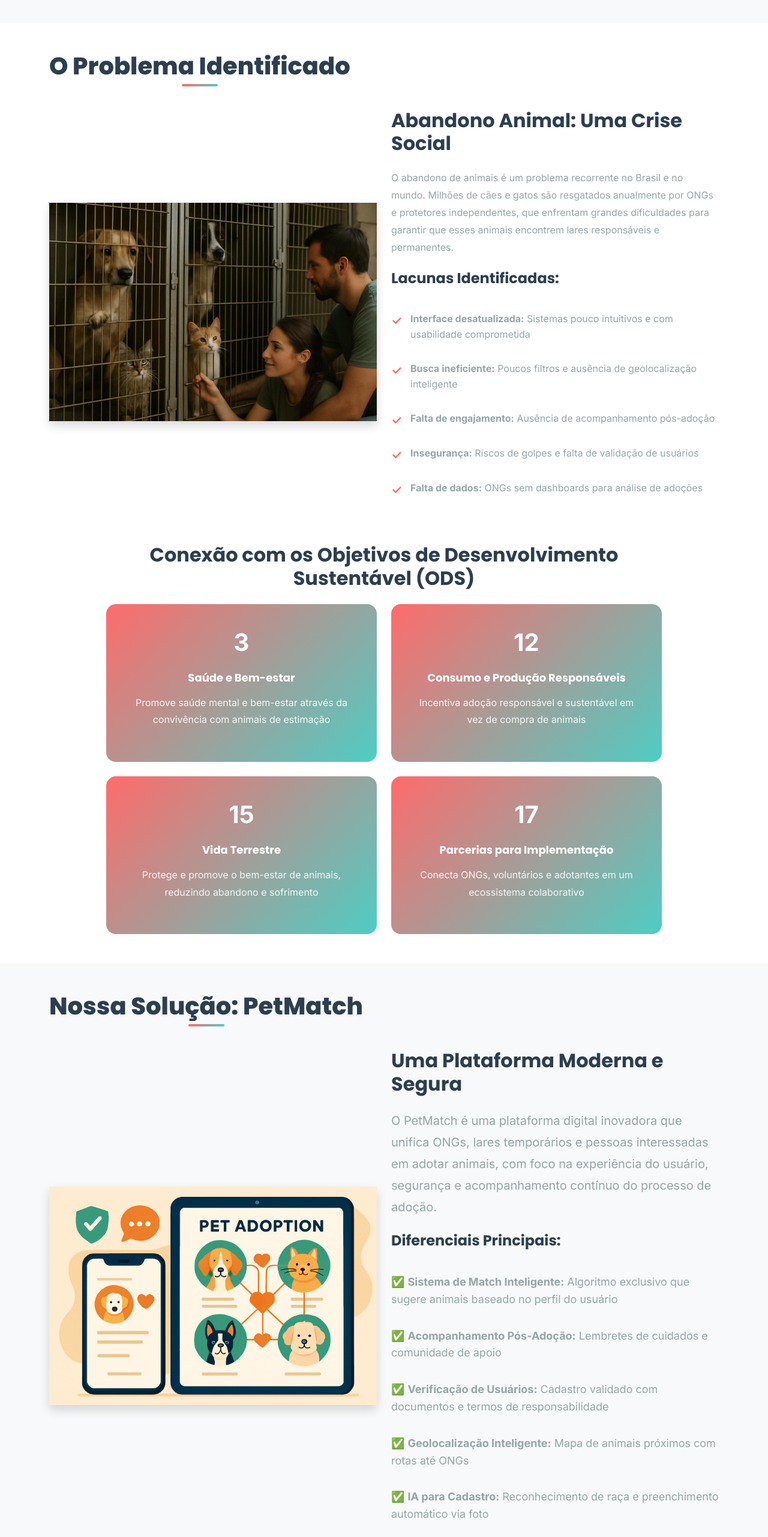
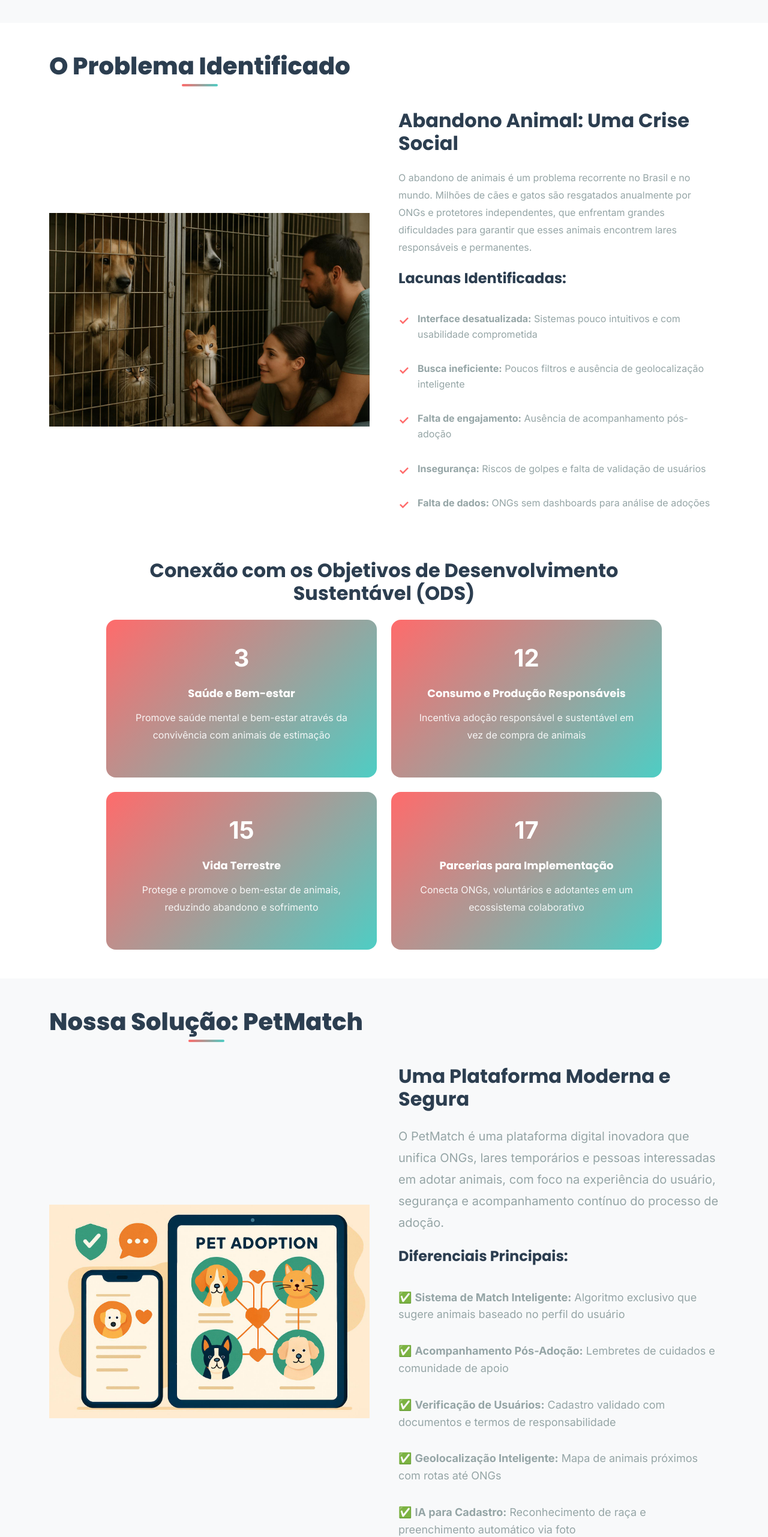
Before and after one commit to lsantanadev/pet-match-landing-page, a plain HTML site: page index.html in a window 1280 px wide. Shown: the part 1860-4422 px from the top of the page at 60% size. Drawn offline with nearby package versions, Linux system fonts and the light colour scheme.

Commit message:
adiciona nova imagem no hero e estilização nas imagens em destaque

```diff
--- a/index.html
+++ b/index.html
@@ -113,10 +113,10 @@
             <div class="container">
                 <h2 class="section-title text-center mb-5">O Problema Identificado</h2>
 
-                <div class="row align-items-center g-4 mb-5">
+                <div class="row align-items-center g-5 mb-5">
                     <div class="col-lg-6">
                         <img src="img/problem-abandoned-animals.jpg" alt="Animais abandonados em abrigo"
-                            class="img-fluid rounded-lg shadow" />
+                            class="img-fluid img-destaque" />
                     </div>
                     <div class="col-lg-6">
                         <h3>Abandono Animal: Uma Crise Social</h3>
@@ -181,10 +181,9 @@
             <div class="container">
                 <h2 class="section-title text-center mb-5">Nossa Solução: PetMatch</h2>
 
-                <div class="row align-items-center g-4">
+                <div class="row align-items-center g-5">
                     <div class="col-lg-6">
-                        <img src="img/solution-platform.jpg" alt="Plataforma PetMatch"
-                            class="img-fluid rounded-lg shadow" />
+                        <img src="img/solution-platform.jpg" alt="Plataforma PetMatch" class="img-fluid img-destaque" />
                     </div>
                     <div class="col-lg-6">
                         <h3>Uma Plataforma Moderna e Segura</h3>
@@ -454,7 +453,8 @@
                                     <h4>HTML5</h4>
                                     <p>Estrutura semântica com tags modernas como <code>&lt;header&gt;</code>,
                                         <code>&lt;nav&gt;</code>, <code>&lt;section&gt;</code>,
-                                        <code>&lt;article&gt;</code> e <code>&lt;footer&gt;</code></p>
+                                        <code>&lt;article&gt;</code> e <code>&lt;footer&gt;</code>
+                                    </p>
                                 </div>
                             </div>
                             <div class="col-md-6">
```
